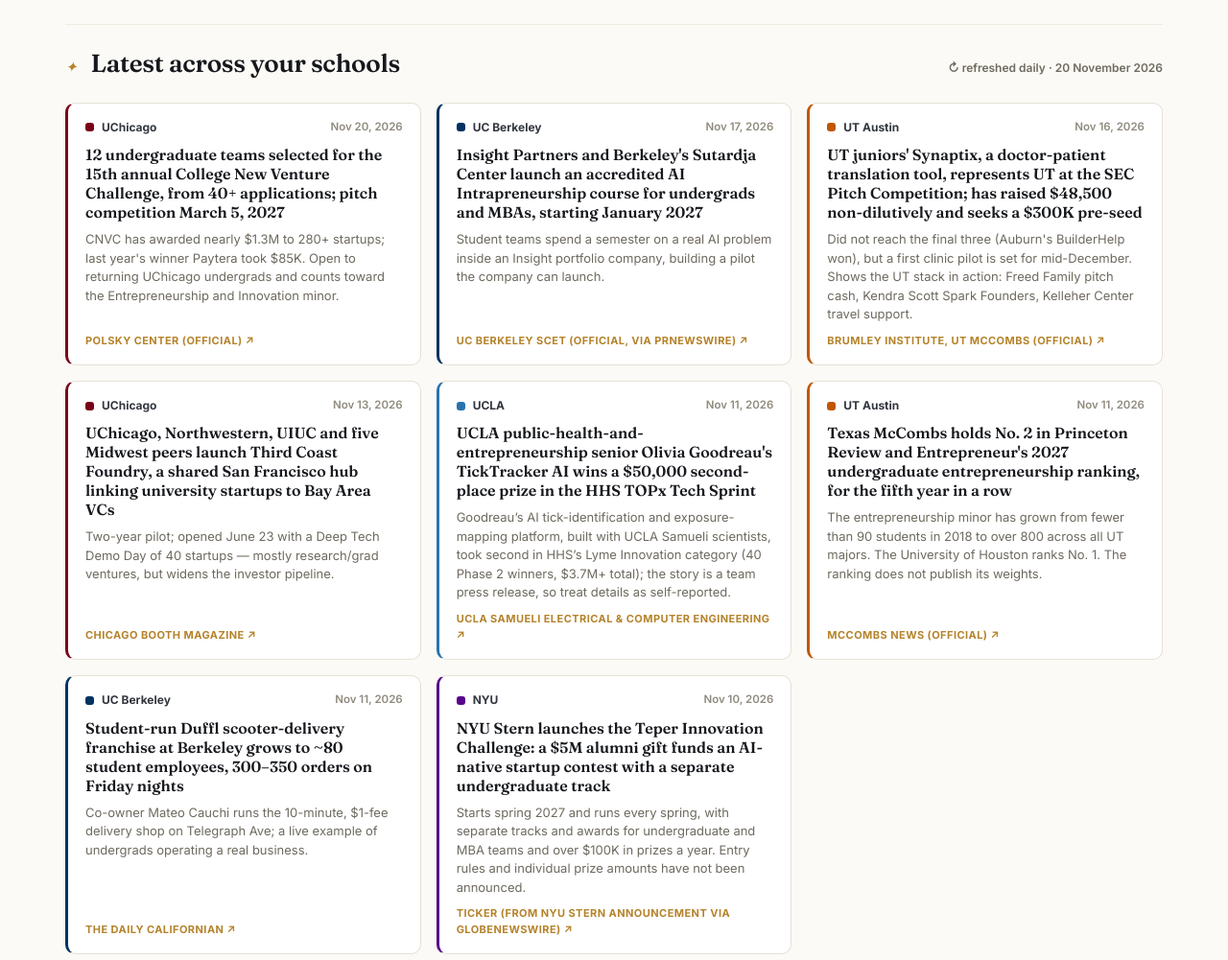
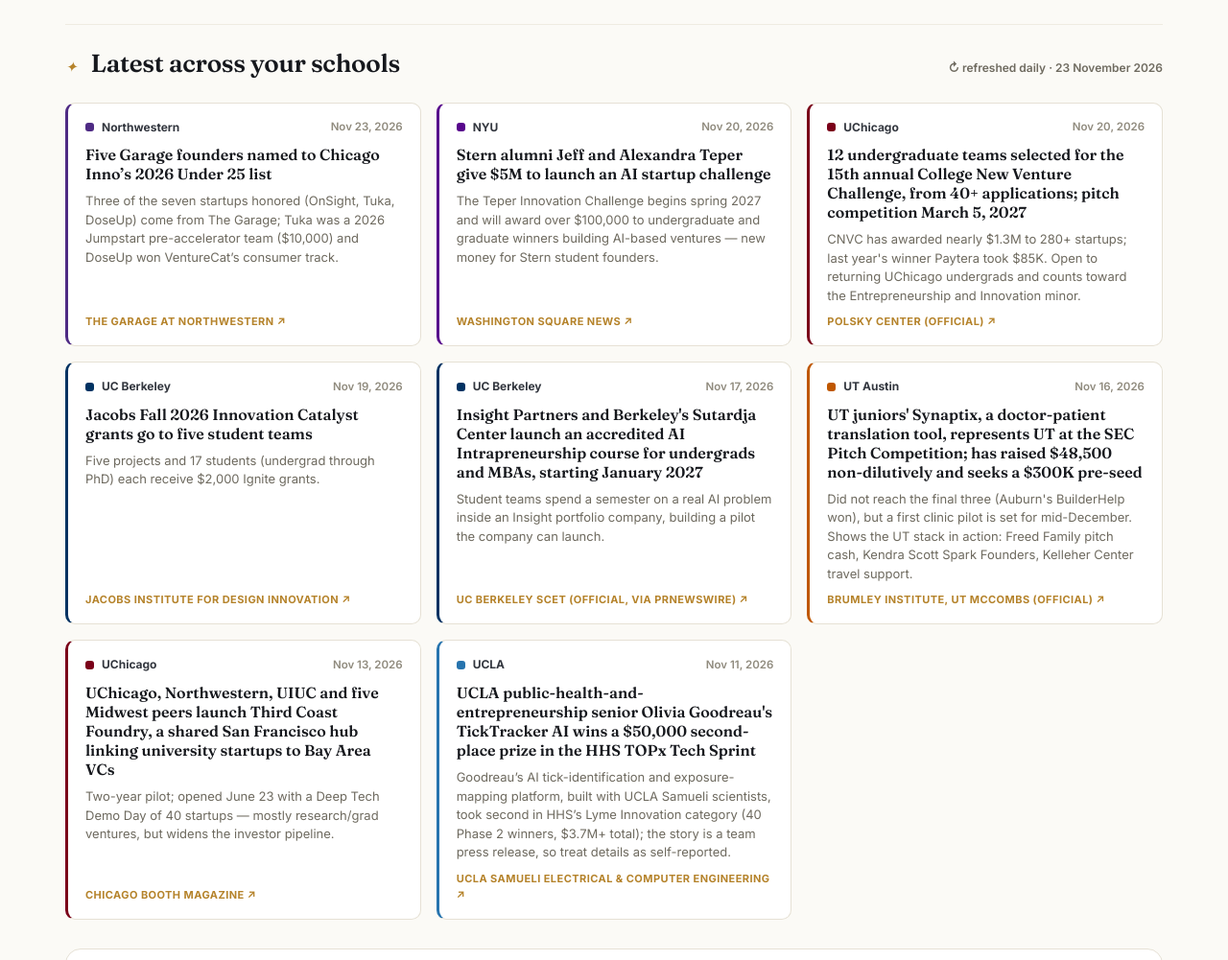
Before and after one commit to unamigo/dreamcollege, a plain HTML site: page index.html in a window 1280 px wide. Shown: the part 1921-2922 px from the top of the page at 96% size. Drawn offline with Linux system fonts and the light colour scheme.

Commit message:
Refresh 2026-11-23

```diff
--- a/index.html
+++ b/index.html
@@ -286,7 +286,7 @@ table.cmp .swatch{width:10px;height:10px;border-radius:3px;flex-shrink:0}
 
 <script>
 /* ============ DATA ============ */
-const META={updated:"20 November 2026",newsUpdated:"20 November 2026",cycle:"Fall 2027 entry"};
+const META={updated:"23 November 2026",newsUpdated:"23 November 2026",cycle:"Fall 2027 entry"};
 const SCHOOLS=[
 {
  id:"duke",name:"Duke University",short:"Duke",mono:"D",
@@ -814,6 +814,7 @@ const NEWS={
   {date:"2026-10-21",source:"Duke Pratt School of Engineering (official)",title:"Christensen Family Center's new EGR 590 teaches undergrads to build AI-powered products people actually need; half of teams pivoted after customer interviews",url:"https://pratt.duke.edu/news/egr-590-ai-driven-product-for-builders/",blurb:"The summer course gave students vibe-coding tools plus a required round of end-user interviews. Sophomore Salloni Gill pivoted to a medication-reminder app with a caregiver dashboard, and junior Gil Mebane is building AI that turns robotics concepts into machinable designs. Both are in Duke's innovation and entrepreneurship certificate."}
  ],
  nyu:[
+  {date:"2026-11-20",source:"Washington Square News",title:"Stern alumni Jeff and Alexandra Teper give $5M to launch an AI startup challenge",url:"https://nyunews.com/news/2026/11/20/five-million-artificial-intelligence-startup-stern/",blurb:"The Teper Innovation Challenge begins spring 2027 and will award over $100,000 to undergraduate and graduate winners building AI-based ventures \u2014 new money for Stern student founders."},
   {date:"2026-11-10",source:"Ticker (from NYU Stern announcement via GlobeNewswire)",title:"NYU Stern launches the Teper Innovation Challenge: a $5M alumni gift funds an AI-native startup contest with a separate undergraduate track",url:"https://ticker.nyc/en/news/nyu-stern-establishes-ai-startup-contest-with-us-5-million-alumni-gift-f87dbb/",blurb:"Starts spring 2027 and runs every spring, with separate tracks and awards for undergraduate and MBA teams and over $100K in prizes a year. Entry rules and individual prize amounts have not been announced."},
   {date:"2026-10-13",source:"NYU Entrepreneurial Institute (official)",title:"15th annual NYU Entrepreneurs Festival: student founders from Stern and Tandon share the stage, and MilkShaker wins Demo Day",url:"https://entrepreneur.nyu.edu/blog/2026/10/13/15th-annual-nyu-entrepreneurs-festival-recap-theres-no-shortage-of-passion-at-nyu/",blurb:"Hundreds of students, alumni and founders gathered at Kimmel for the keynote, a \u201cStarting a Startup While in School\u201d panel (including Stern \u201927 and Tandon \u201927 undergrads) and Demo Day. Panelists credited Leslie eLab programming, bootcamps and VC visits; the Demo Day winner is building for mothers facing recurring breastfeeding challenges."},
   {date:"2026-07-16",source:"NYU Entrepreneurship",title:"Envision, a VR glaucoma-testing venture, lands a ZEISS Medical Technologies partnership",url:"https://entrepreneur.nyu.edu/blog/2026/07/16/beyond-the-bench-envision-vr-glaucoma-testing/",blurb:"Not a student founder — Dr. Lama Al-Aswad, a former NYU Langone ophthalmology professor, built Envision through NYU's full pipeline (Tech Venture Workshop → I-Corps → Tech Venture Accelerator); the gamified VR headset now has a ZEISS rollout planned for fall 2026 — a vivid, concrete look at how that pipeline actually works end-to-end."},
@@ -830,6 +831,7 @@ const NEWS={
   {date:"2026-07-30",source:"Polsky Center / UChicago",title:"UChicago Deep Tech Demo Day showcases quantum, biotech, and AI ventures during TechChicago Week",url:"https://polsky.uchicago.edu/2026/07/30/uchicago-deep-tech-demo-day-showcases-emerging-ventures-during-techchicago-week/",blurb:"The Polsky Center hosted its Deep Tech Demo Day during TechChicago Week — a formal showcase of UChicago startups working across quantum and hardtech, healthcare, and data science/AI. The event draws founders, investors, faculty, and corporate partners and signals UChicago's push to turn breakthrough research into companies, directly relevant to STEM-focused student founders eyeing the Chicago ecosystem."},
  ],
  northwestern:[
+  {date:"2026-11-23",source:"The Garage at Northwestern",title:"Five Garage founders named to Chicago Inno\u2019s 2026 Under 25 list",url:"https://www.thegarage.northwestern.edu/news/five-garage-founders-named-to-chicago-innos-2026-under-25-list",blurb:"Three of the seven startups honored (OnSight, Tuka, DoseUp) come from The Garage; Tuka was a 2026 Jumpstart pre-accelerator team ($10,000) and DoseUp won VentureCat\u2019s consumer track."},
   {date:"2026-08-27",source:"The Daily Northwestern (official)",title:"The Garage\u2019s Jumpstart Demo Day: 10 sophomore-led startups pitch after a 10-week pre-accelerator",url:"https://dailynorthwestern.com/2026/08/27/campus/the-garages-jumpstart-demo-day-highlights-10-student-startups/",blurb:"Rising McCormick sophomores pitched real, revenue-generating ventures (90% of teams monetized by Demo Day) after $10,000 in non-dilutive funding each: Rayden Yap\u2019s Symbia (leather-industry environmental impact), Dimitri Gunawan & Nathan Wu\u2019s Kinetic Robotics (low-cost engineering hardware), and Delia Zuzarte\u2019s Katallst (creator-audience live video, already with 5 creators and 14 calls facilitated)."},
   {date:"2026-08-18",source:"Northwestern Now / Time",title:"The Garage named No. 1 university startup incubator nationally by Time magazine",url:"https://news.northwestern.edu/stories/2026/08-2/the-garage-named-best-university-incubator-by-time-magazine",blurb:"Time's inaugural America's Best Incubators & Accelerators list ranks The Garage No. 1 among university programs and No. 5 overall (of 80 nationwide) — based on alumni evaluations, startup outcomes and investor input. Since 2015 it has incubated 1,500+ startups (no equity taken) that have raised $1.6B+ and created 2,600+ jobs, open to undergrads in any school or major."},
   {date:"2026-10-22",source:"Northwestern Now (official)",title:"Northwestern named 2026 Center of Entrepreneurial Excellence by the Global Consortium of Entrepreneurship Centers",url:"https://news.northwestern.edu/stories/2026/10/northwestern-lauded-for-its-integrated-approach-to-entrepreneurship",blurb:"The award, presented at GCEC's annual conference, credits the way the Farley Center, The Garage and Kellogg Entrepreneurship work as one continuum from early exploration to venture launch. The same groups, with the Pritzker Entrepreneurial Law Center, run the VentureCat student startup competition."},
@@ -887,6 +889,7 @@ const NEWS={
   {date:"2026-09-08",source:"Poets\u0026Quants for Undergrads / PitchBook",title:"PitchBook 2026: Indiana University climbs 12 spots to a tie at No. 45 for undergraduate VC-backed founders",url:"https://poetsandquantsforundergrads.com/first-jobs/pitchbooks-2026-top-universities-ranked-by-number-of-undergrad-startup-founders/",blurb:"Among the biggest movers in PitchBook\u2019s 2026 university rankings, Indiana University jumped 12 places to a tie at No. 45 worldwide for undergraduate alumni founders \u2014 a sign IU\u2019s venture pipeline (Kelley\u2019s Sample Gates Management fund, the new NSF-backed musculoskeletal-health Innovation Engine, and the Mill\u2019s Trades District startup hub) is gaining real traction beyond the Big Ten\u2019s usual entrepreneurship leaders."}
  ],
  berkeley:[
+  {date:"2026-11-19",source:"Jacobs Institute for Design Innovation",title:"Jacobs Fall 2026 Innovation Catalyst grants go to five student teams",url:"https://jacobsinstitute.berkeley.edu/news/announcing-the-jacobs-fall-2026-innovation-catalyst-grant-recipients/",blurb:"Five projects and 17 students (undergrad through PhD) each receive $2,000 Ignite grants."},
   {date:"2026-11-17",source:"UC Berkeley SCET (official, via PRNewswire)",title:"Insight Partners and Berkeley's Sutardja Center launch an accredited AI Intrapreneurship course for undergrads and MBAs, starting January 2027",url:"https://scet.berkeley.edu/connect/news/uc-berkeley-scet-and-insight-partners-to-train-next-generation-of-ai-builders",blurb:"Student teams spend a semester on a real AI problem inside an Insight portfolio company, building a pilot the company can launch."},
   {date:"2026-11-11",source:"The Daily Californian",title:"Student-run Duffl scooter-delivery franchise at Berkeley grows to ~80 student employees, 300\u2013350 orders on Friday nights",url:"https://www.dailycal.org/news/campus/student-life/a-look-into-the-uc-berkeley-student-run-scooter-delivery-service-duffl/article_7388a98d-5166-4a35-a1a0-4ab7a63f3f73.html",blurb:"Co-owner Mateo Cauchi runs the 10-minute, $1-fee delivery shop on Telegraph Ave; a live example of undergrads operating a real business."},
   {date:"2026-09-29",source:"The '1' News (Haas)",title:"Haas undergrads launch tash, an investment platform for trading cards, after a YC S26 stint",url:"https://www.the1news.com/article/how-startup-tash-is-building-infrastructure-to-invest-in-trading-cards",blurb:"Victor Shammas (BS '26) and Nico Sharma (BS/BA '26), with co-founders John Ohanessian and Nathan Borshell, built tash to package investment-grade trading cards into diversified portfolios for accredited investors, aiming eventually to reach retail investors once SEC-regulated. The team credits Haas courses taught by Jonathan Heyne and Bill Fanning for VC and marketing connections; tash was accepted into Y Combinator's Summer 2026 batch and has raised a pre-seed round."},
```
